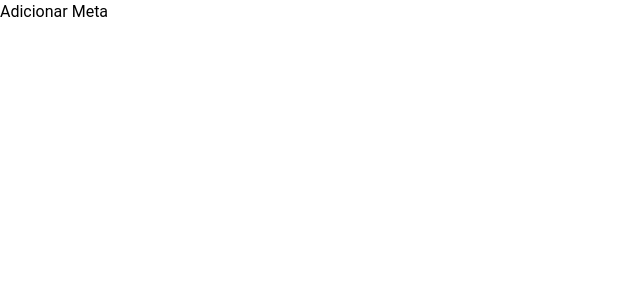
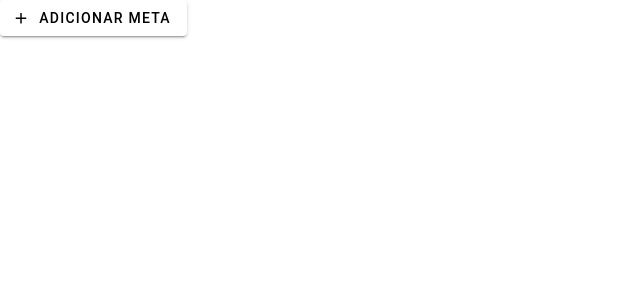
Before and after one commit to arturstaation/GoalKeeper, a Vue app: page / in a window 1280 px wide. Shown: the top 300 px of the page, without its empty margins (0-640 px from the left). Built offline with nearby package versions, Linux system fonts and the light colour scheme.

Commit message:
tirando funcao que nao era mais utilizada

```diff
--- a/src/App.vue
+++ b/src/App.vue
@@ -1,5 +1,7 @@
 <template>
-  <button :onclick="addMeta">Adicionar Meta</button>
+  <v-btn prepend-icon="mdi-plus" color="white" @click="addMeta" elevated>
+  Adicionar Meta
+  </v-btn>
   <div v-if="metasList.length > 0">
     <draggable v-model="metasList" tag="ol" itemKey="indice" @end="updateOrder">
       <template #item="{element: m}">
--- a/src/components/Metas.vue
+++ b/src/components/Metas.vue
@@ -1,7 +1,7 @@
 <template>
     <v-expansion-panels>
         <v-expansion-panel>
-            <v-expansion-panel-title @change="updatePanelState">
+            <v-expansion-panel-title>
                 <div class="d-flex align-center justify-space-between w-100">
                         {{ editableName }}
                         <Estado :estado="componentData.estado" readonly></Estado>
```
Also changed, not shown: 1 other file (tests, documents, lock files or other folders).
